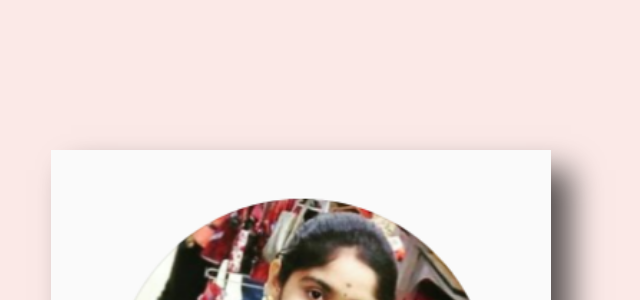
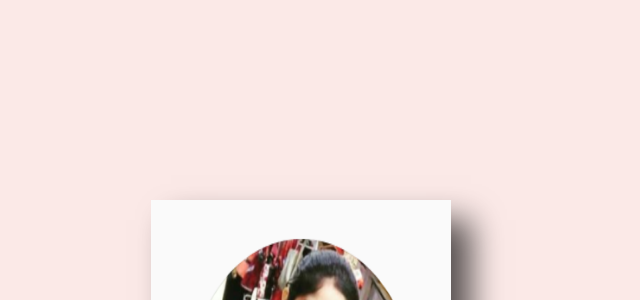
Before and after one commit to Arjun-dev-pro/avd_hbd_sank, a plain HTML site: page index.html in a window 1280 px wide. Shown: the top 300 px of the page, without its empty margins (339-979 px from the left). Drawn offline with Linux system fonts and the light colour scheme.

Commit message:
Update style.css
Change

```diff
--- a/style.css
+++ b/style.css
@@ -15,8 +15,8 @@ body {
 
 .card {
     position: relative;
-    width: 500px;
-    height: 500px;
+    width: 300px;
+    height: 400px;
     background: #fff;
     transform-style: preserve-3d;
     transform: perspective(1000px);
```
